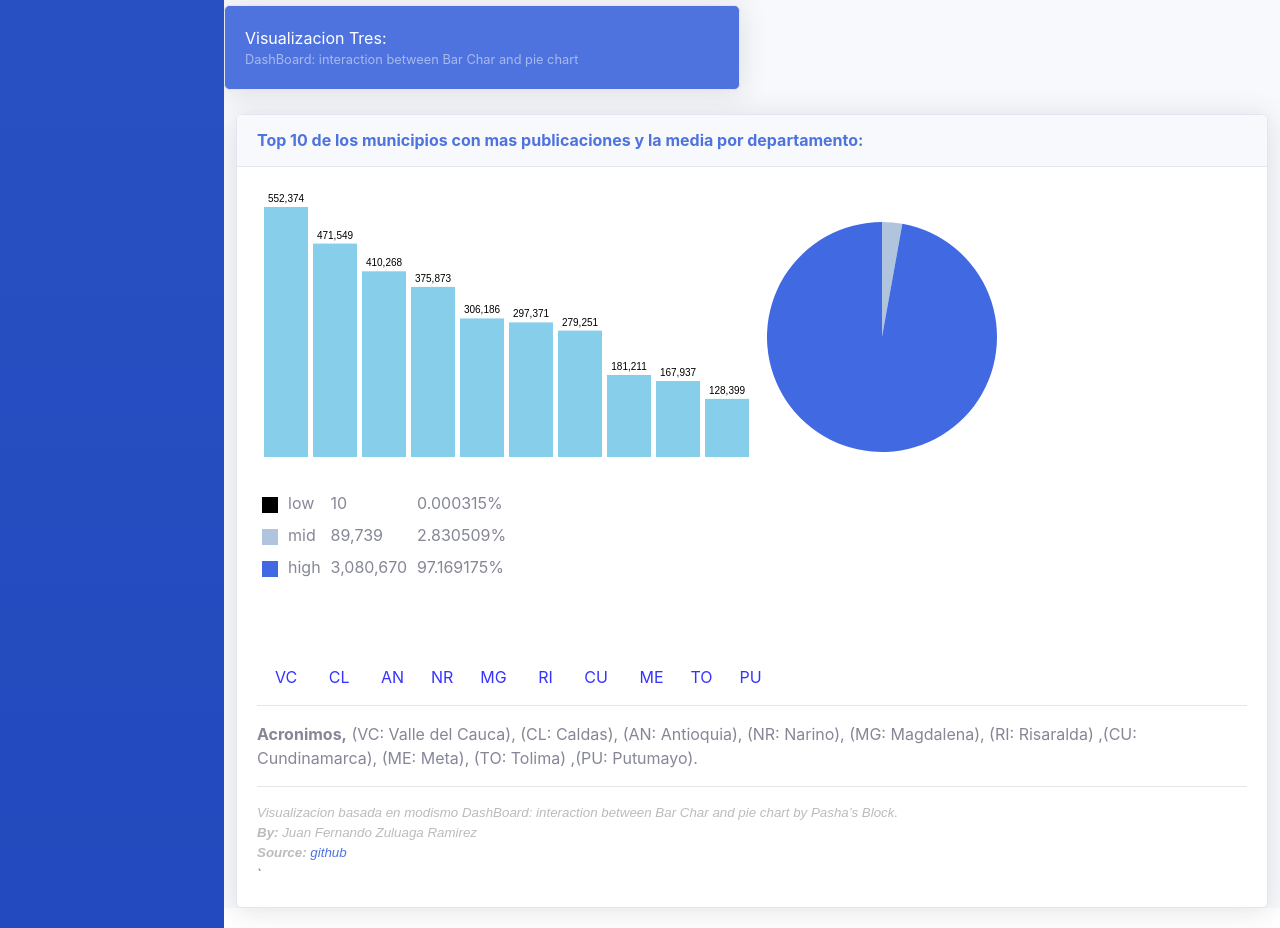
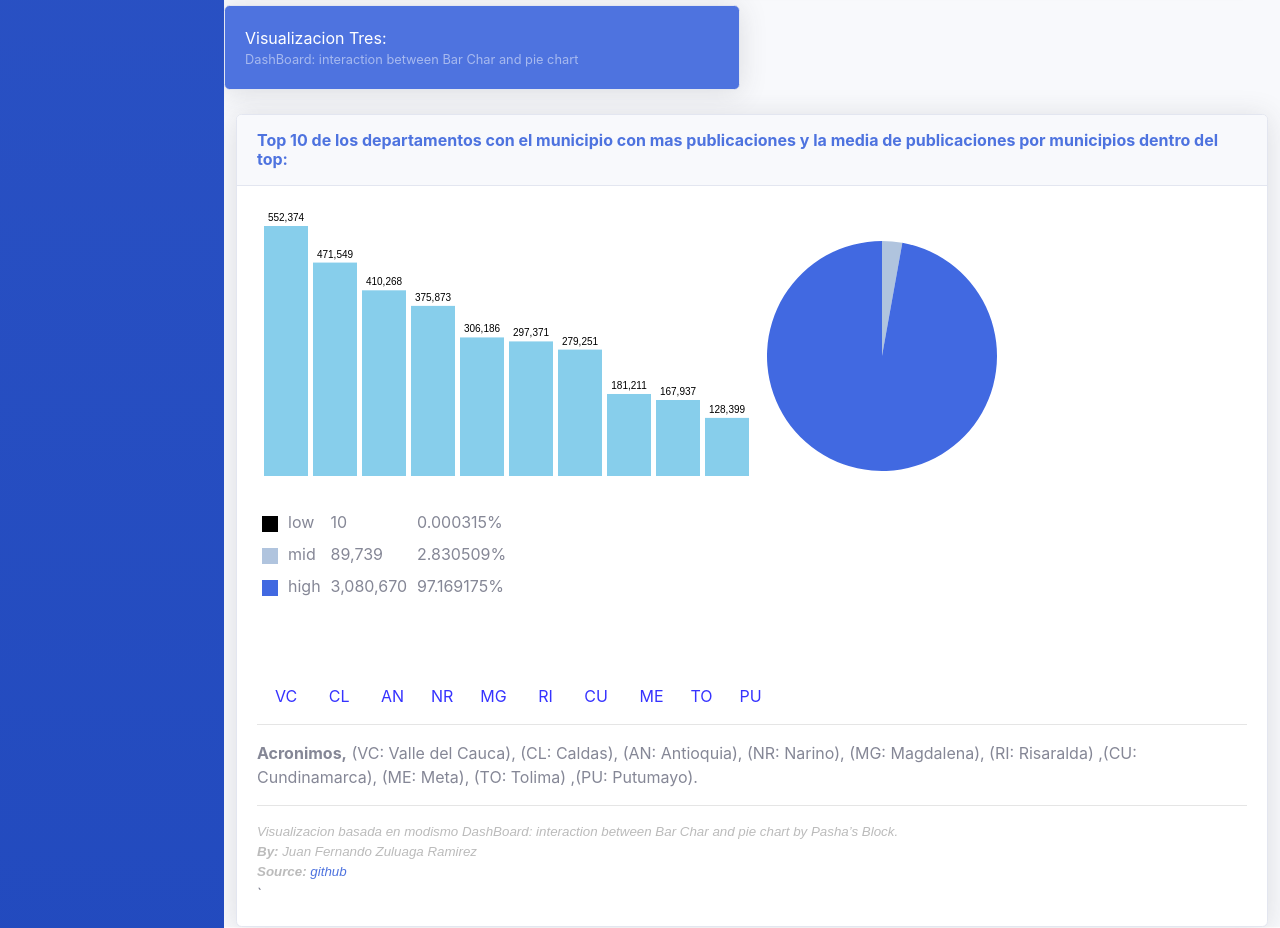
Before and after one commit to juanfer960/ProyectoFinalViz, a website with bundled scripts: page tarea3.html in a window 1280 px wide. Shown: the part 6360-7288 px from the top of the page. Built offline with nearby package versions, Linux system fonts and the light colour scheme; no server answers.

Commit message:
Update tarea3.html

```diff
--- a/tarea3.html
+++ b/tarea3.html
@@ -603,7 +603,7 @@ rect.background {
                       <div class="card shadow mb-7">
                         <!-- Card Header - Dropdown -->
                         <div class="card-header py-3 d-flex flex-row align-items-center justify-content-between">
-                          <h6 class="m-0 font-weight-bold text-primary">Top 10 de los municipios con mas publicaciones y la media por departamento:</h6>
+                          <h6 class="m-0 font-weight-bold text-primary">Top 10 de los departamentos con el municipio con mas publicaciones y la media de publicaciones por municipios dentro del top:</h6>
                         </div>
                         <!-- Card Body -->
                         <div class="card-body">
```
